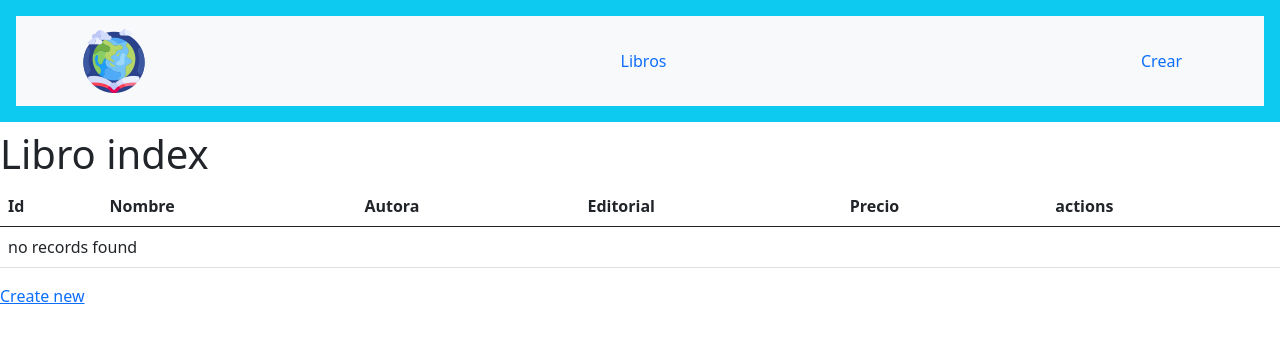
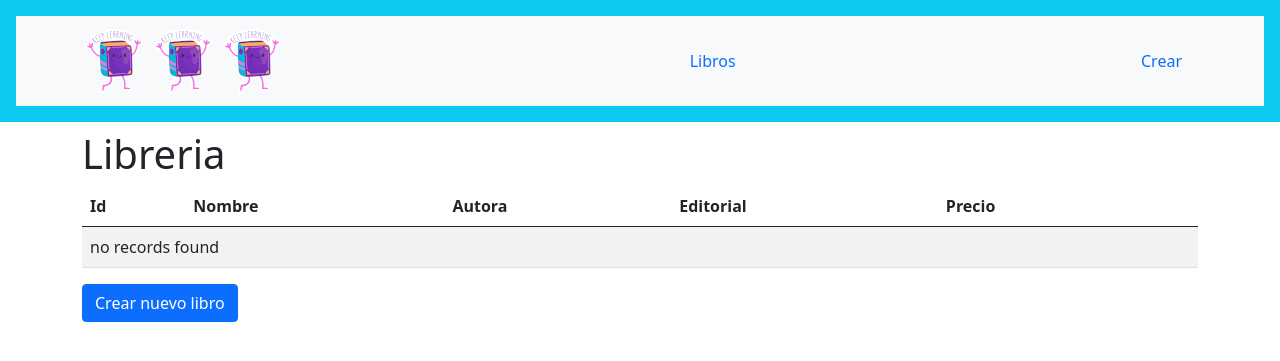
Before and after one commit to ValentinaMarta/Registro-Entidades, a Symfony app: template Registro/templates/libro/index.html.twig in a window 1280 px wide. Shown: the top 361 px of the page. Run offline with Twig, Linux system fonts and the light colour scheme; the template is opened without the code that fills it, so the values that code supplies are empty; some libraries are stand-ins or nearby versions.

Commit message:
alguna mejora con boostrap

```diff
--- a/Registro/templates/base.html.twig
+++ b/Registro/templates/base.html.twig
@@ -25,5 +25,7 @@
             {% block body %}{% endblock %}
         </div>
 
+
+
     </body>
 </html>
--- a/Registro/templates/comunes/_menu.html.twig
+++ b/Registro/templates/comunes/_menu.html.twig
@@ -2,9 +2,12 @@
 <nav class="navbar navbar-light bg-light">
   <div class="container">
     <a class="navbar-brand" href="#">
-      <img src="{{ absolute_url(asset('/librito.png')) }}">
-        <a class="nav-link active" aria-current="page" href="{#{ path('app_listado_libro') }#}#">Libros</a>
-  <a class="nav-link" href="{#{ path('app_crear_libro') }#}#">Crear</a>
+      <img src="{{ absolute_url(asset('/logo.png')) }}">
+      <img src="{{ absolute_url(asset('/logo.png')) }}">
+      <img src="{{ absolute_url(asset('/logo.png')) }}">
+
+        <a class="nav-link active" aria-current="page" href="{{ path('app_libro_index') }}">Libros</a>
+  <a class="nav-link" href="{{ path('app_libro_new') }}">Crear</a>
     </a>
   </div>
 </nav>
--- a/Registro/templates/libro/_delete_form.html.twig
+++ b/Registro/templates/libro/_delete_form.html.twig
@@ -1,4 +1,4 @@
 <form method="post" action="{{ path('app_libro_delete', {'id': libro.id}) }}" onsubmit="return confirm('Are you sure you want to delete this item?');">
     <input type="hidden" name="_token" value="{{ csrf_token('delete' ~ libro.id) }}">
-    <button class="btn">Delete</button>
+    <button class="btn">Borrar</button>
 </form>
--- a/Registro/templates/libro/_form.html.twig
+++ b/Registro/templates/libro/_form.html.twig
@@ -1,3 +1,4 @@
+
 {{ form_start(form) }}
     {{ form_widget(form) }}
     <button class="btn">{{ button_label|default('Save') }}</button>
--- a/Registro/templates/libro/index.html.twig
+++ b/Registro/templates/libro/index.html.twig
@@ -1,11 +1,12 @@
 {% extends 'base.html.twig' %}
 
-{% block title %}Libro index{% endblock %}
+{% block title %}Libros{% endblock %}
 
 {% block body %}
-    <h1>Libro index</h1>
 
-    <table class="table">
+<div class="container-sm">
+ <h1>Libreria</h1>
+    <table class="table table-striped table-hover">
         <thead>
             <tr>
                 <th>Id</th>
@@ -13,7 +14,7 @@
                 <th>Autora</th>
                 <th>Editorial</th>
                 <th>Precio</th>
-                <th>actions</th>
+                <th></th>
             </tr>
         </thead>
         <tbody>
@@ -25,8 +26,10 @@
                 <td>{{ libro.editorial }}</td>
                 <td>{{ libro.precio }}</td>
                 <td>
-                    <a href="{{ path('app_libro_show', {'id': libro.id}) }}">show</a>
-                    <a href="{{ path('app_libro_edit', {'id': libro.id}) }}">edit</a>
+
+                    <a class="btn btn-primary" href="{{ path('app_libro_show', {'id': libro.id}) }}">Mostrar detalles</a>
+                    <a class="btn btn-primary" href="{{ path('app_libro_edit', {'id': libro.id}) }}">Editar</a>
+
                 </td>
             </tr>
         {% else %}
@@ -37,5 +40,6 @@
         </tbody>
     </table>
 
-    <a href="{{ path('app_libro_new') }}">Create new</a>
+        <a class="btn btn-primary" href="{{ path('app_libro_new') }}">Crear nuevo libro</a>
+    </div>
 {% endblock %}
--- a/Registro/templates/libro/new.html.twig
+++ b/Registro/templates/libro/new.html.twig
@@ -3,9 +3,11 @@
 {% block title %}New Libro{% endblock %}
 
 {% block body %}
-    <h1>Create new Libro</h1>
+<div class="form-control form-control-sm">
+    <h1>Crear nuevo Libro</h1>
 
     {{ include('libro/_form.html.twig') }}
 
-    <a href="{{ path('app_libro_index') }}">back to list</a>
+    <a class="btn btn-primary" href="{{ path('app_libro_index') }}">Volver a la lista</a>
+    </div>
 {% endblock %}
```
Also changed, not shown: Registro/templates/libro/edit.html.twig (+6 -4 lines), Registro/templates/libro/show.html.twig (+6 -5 lines), Registro/public/logo.png (added), 1 other file.
